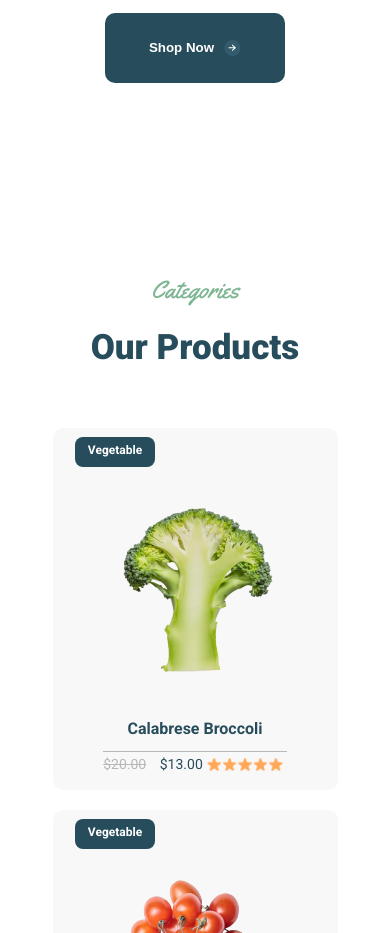
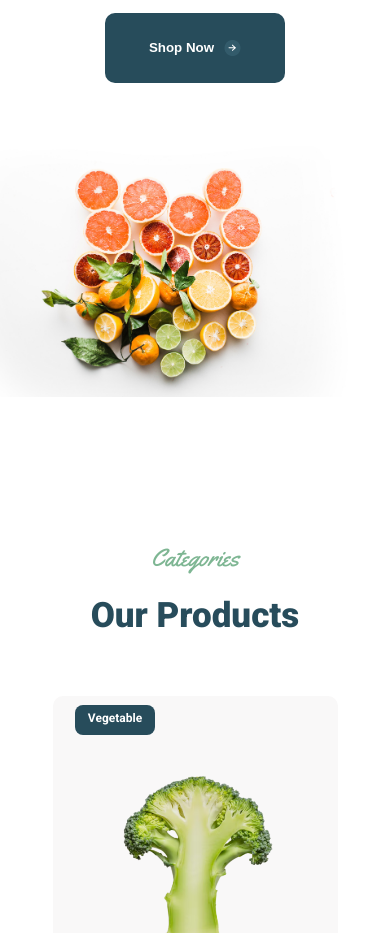
Before and after one commit to MohammadZenAlabdeen/Final-project-team-3, a plain HTML site: page index.html in a window 390 px wide. Shown: the part 2500-3433 px from the top of the page. Drawn offline with nearby package versions, Linux system fonts and the light colour scheme.

Commit message:
img changes

```diff
--- a/assets/css/style.css
+++ b/assets/css/style.css
@@ -1105,6 +1105,7 @@ font-weight: 900;
     .hero img{
         background-color: black;
         opacity: 0.5;
+        zoom: 0.001;
     }
     .hero .herotext button{
         margin-top: 40px;
@@ -1204,7 +1205,8 @@ font-weight: 900;
           margin: auto;
         }
         .sec2 .img1 {
-          display: none;
+          width: 100%;
+          object-fit: cover;
         }
         .sec2 .img2 {
           display: block;
```
